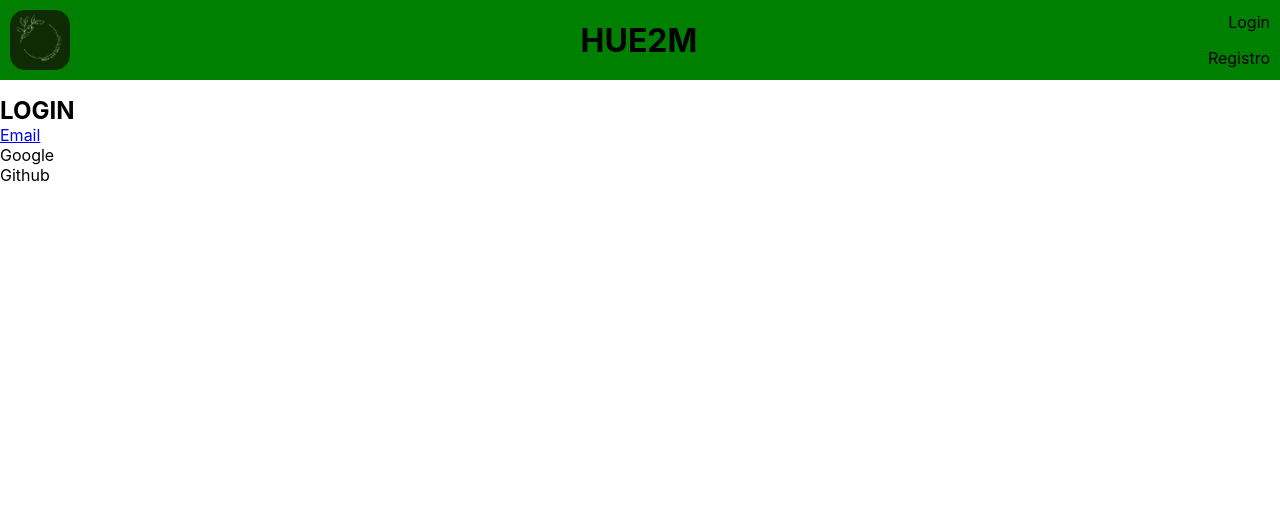
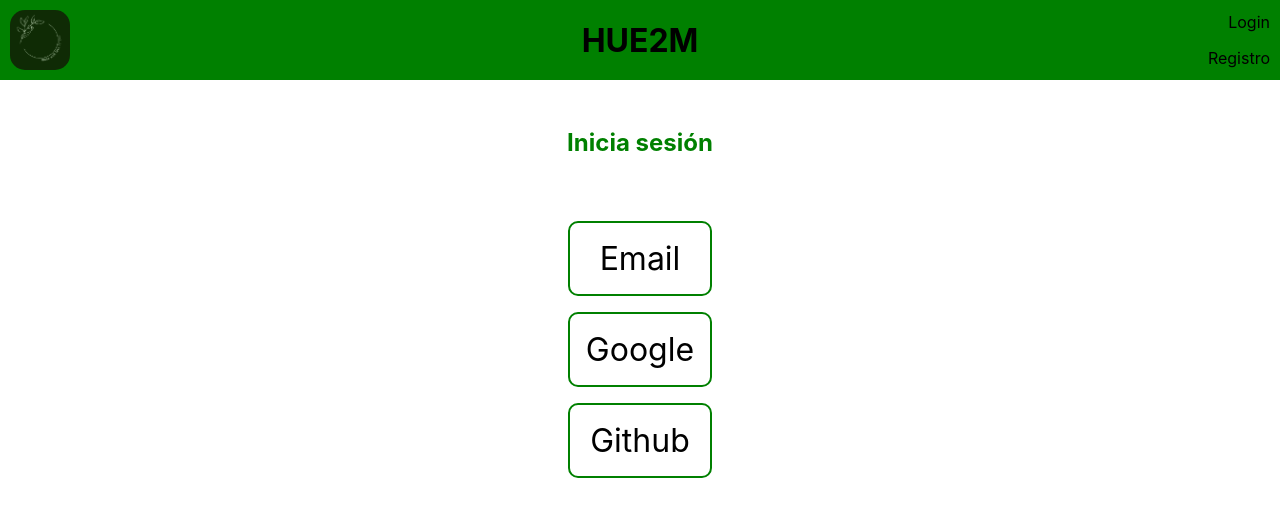
Before and after one commit to anderconsu/HUE2M_REACT, a React (Create React App) app in the folder Frontend/: page /login in a window 1280 px wide. Shown: the top 516 px of the page. Built offline with nearby package versions, Linux system fonts and the light colour scheme; no server answers.

Commit message:
login and register scss

```diff
--- a/Frontend/src/App.scss
+++ b/Frontend/src/App.scss
@@ -13,5 +13,4 @@ main {
 
 img {
   height: 100%;
-  width: 100%;
 }
--- a/Frontend/src/components/credentials/emailLogin.jsx
+++ b/Frontend/src/components/credentials/emailLogin.jsx
@@ -1,3 +1,6 @@
+//scss
+import "./scss/email.scss";
+
 import { useEffect, useState } from "react";
 import { useNavigate } from "react-router-dom";
 import "../../config/firebase-config.js";
@@ -51,8 +54,8 @@ const EmailLogin = () => {
 
     return (
         <section className="register">
-            <h1>Email Login</h1>
-            <form onSubmit={handleSubmit}>
+            <h3>Logeate con tu email</h3>
+            <form onSubmit={handleSubmit} className="loginForm">
                 <label htmlFor="emailLogin">Email</label>
                 <input
                     type="text"
@@ -70,7 +73,7 @@ const EmailLogin = () => {
                 <button type="submit">Login</button>
             </form>
             <section className="errors">
-                {firebaseError && <p>{firebaseError}</p>}
+                {firebaseError && <p className="errorFirebase error">{firebaseError}</p>}
             </section>
         </section>
     );
--- a/Frontend/src/components/credentials/emailRegister.jsx
+++ b/Frontend/src/components/credentials/emailRegister.jsx
@@ -1,10 +1,16 @@
+//scss
+import "./scss/email.scss";
+
 import { useEffect, useState } from "react";
 import { useNavigate } from "react-router-dom";
 
 import "../../config/firebase-config.js";
-import { getAuth, createUserWithEmailAndPassword, updateProfile } from "firebase/auth";
+import {
+    getAuth,
+    createUserWithEmailAndPassword,
+    updateProfile,
+} from "firebase/auth";
 const auth = getAuth();
-
 
 // regex
 const emailRegx = /^[\w-\.]+@([\w-]+\.)+[\w-]{2,4}$/g;
@@ -24,7 +30,7 @@ const EmailRegister = () => {
             .then((userCredential) => {
                 // Signed in
                 user = userCredential.user;
-                updateProfile(user, {displayName: name.toString()})
+                updateProfile(user, { displayName: name.toString() });
                 // ...
             })
             .then(() => {
@@ -90,8 +96,9 @@ const EmailRegister = () => {
     }, [email, password, repassword]);
     return (
         <section className="register">
-            <h1>Email Register</h1>
-            <form onSubmit={handleSubmit}>
+            <h3>Registra tu email</h3>
+            <form onSubmit={handleSubmit} className="registerForm">
+                <div>
                     <label htmlFor="emailRegister">Email</label>
                     <input
                         type="text"
@@ -99,8 +106,18 @@ const EmailRegister = () => {
                         id="emailRegister"
                         onChange={(e) => setEmail(e.target.value)}
                     />
+                </div>
+                <div>
                     <label htmlFor="nameRegister">Nombre</label>
-                <input type="text" name="name" id="nameRegister" maxLength={30} onChange={(e) => setName(e.target.value)} />
+                    <input
+                        type="text"
+                        name="name"
+                        id="nameRegister"
+                        maxLength={30}
+                        onChange={(e) => setName(e.target.value)}
+                    />
+                </div>
+                <div>
                     <label htmlFor="passwordRegister">Contraseña</label>
                     <input
                         type="password"
@@ -108,25 +125,30 @@ const EmailRegister = () => {
                         id="passwordRegister"
                         onChange={(e) => setPassword(e.target.value)}
                     />
-                <label htmlFor="repasswordRegister">Repetir contraseña</label>
+                </div>
+                <div>
+                    <label htmlFor="repasswordRegister">
+                        Repetir contraseña
+                    </label>
                     <input
                         type="password"
                         name="repassword"
                         id="repasswordRegister"
                         onChange={(e) => setRePassword(e.target.value)}
                     />
+                </div>
                 <button type="submit">Registrarse</button>
             </form>
             <section className="errors">
                 {errorMessage &&
                     errorMessage.map((error, index) => (
-                        <p key={index}>{error}</p>
+                        <p key={index} className="error">{error}</p>
                     ))}
                 {submitError &&
                     submitError.map((error, index) => (
-                        <p key={index}>{error}</p>
+                        <p className="error" key={index}>{error}</p>
                     ))}
-                {firebaseError && <p>{firebaseError}</p>}
+                {firebaseError && <p className="errorFirebase error">{firebaseError}</p>}
             </section>
         </section>
     );
--- a/Frontend/src/components/credentials/login.jsx
+++ b/Frontend/src/components/credentials/login.jsx
@@ -1,3 +1,5 @@
+//scss
+import "./scss/login.scss";
 //context import
 import UserContext from "../../context/userContext";
 import TokenContext from "../../context/token";
@@ -59,6 +61,8 @@ const Login = () => {
                     );
                 } else if (errorCode === "auth/user-cancelled") {
                     setFirebaseError("El login fue cancelado");
+                }else if (errorCode === "auth/popup-closed-by-user") {
+                    setFirebaseError("Se ha cerrado el pop-up del login");
                 } else {
                     setFirebaseError(errorCode);
                 }
@@ -73,8 +77,9 @@ const Login = () => {
             });
     };
     return (
-        <section>
-            <h2>LOGIN</h2>
+        <section className="login">
+            <h2>Inicia sesión</h2>
+            <section className="providers">
                 <article>
                     <Link to="/login/email">Email</Link>
                 </article>
@@ -96,7 +101,8 @@ const Login = () => {
                         Github
                     </p>
                 </article>
-            {firebaseError && <p>{firebaseError}</p>}
+            </section>
+            {firebaseError && <p className="errorFirebase">{firebaseError}</p>}
         </section>
     );
 };
--- a/Frontend/src/components/credentials/register.jsx
+++ b/Frontend/src/components/credentials/register.jsx
@@ -1,3 +1,6 @@
+//scss
+import "./scss/login.scss";
+
 //context import
 import UserContext from "../../context/userContext";
 import TokenContext from "../../context/token";
@@ -74,7 +77,9 @@ const Register = () => {
     };
     return (
         <section className="register">
-            <h3>Registro</h3>
+            <h2>Registro</h2>
+            <section className="providers">
+
             <article>
                 <Link to="/register/email">Email</Link>
             </article>
@@ -96,6 +101,7 @@ const Register = () => {
                     Github
                 </p>
             </article>
+            </section>
             {firebaseError && <p>{firebaseError}</p>}
         </section>
     );
--- /dev/null
+++ b/Frontend/src/components/credentials/scss/email.scss
@@ -0,0 +1,48 @@
+@use '../../css/generalVariables.scss' as var;
+.register {
+    display: flex;
+    flex-direction: column;
+    align-items: center;
+    & h3 {
+        text-align: center;
+        color: var.$pri-color
+    }
+    & .error {
+        color: red;
+        text-align: center;
+    }
+    }
+
+.registerForm, .loginForm {
+    display: flex;
+    flex-direction: column;
+    gap: 1rem;
+    align-items: left;
+    font-size: 2rem;
+    & > * {
+        display: flex;
+        flex-direction: column;
+    }
+    & input {
+        padding: 0.3rem;
+        font-size: 1rem;
+        border-radius: 0.2rem;
+        border: 1px solid var.$sec-color;
+    }
+    & button {
+        margin-left: auto;
+        font-size: 1rem;
+        background-color: var.$pri-color;
+        border-radius: 1rem;
+        padding: 0.5rem;
+        width: 37%;
+        color: var.$third-color;
+        border: none;
+        transition: 500ms;
+        &:hover {
+            cursor: pointer;
+            scale: 1.1;
+        }
+
+    }
+}
--- /dev/null
+++ b/Frontend/src/components/credentials/scss/login.scss
@@ -0,0 +1,51 @@
+@use '../../css/generalVariables.scss' as var;
+
+.login, .register {
+    width: 100%;
+    display: flex;
+    flex-direction: column;
+    align-items: center;
+    padding: 1rem;
+    margin: 0 auto;
+    gap: 2rem;
+    width: 80%;
+    & h2 {
+
+        padding: 1rem;
+        font-size: 1.5rem;
+        text-align: center;
+        color: var.$pri-color;
+    }
+    & .providers {
+        padding: 1rem;
+        max-width: 500px;
+        display: flex;
+        flex-direction: column;
+        gap: 1rem;
+        text-align: center;
+        font-size: 2rem;
+        & > * {
+            border: 2px solid var.$pri-color;
+            border-radius: 10px;
+            padding: 1rem;
+            transition: 500ms;
+        }
+        & > *:hover {
+            & a, a:visited {
+                color: var.$pri-color;
+            }
+            color: var.$pri-color;
+            cursor: pointer;
+            scale: 1.1;
+        }
+        & a, a:visited {
+            color: var.$sec-color;
+            text-decoration: none;
+        }
+
+
+    }
+    & .errorFirebase {
+        color: red;
+    }
+}
--- a/Frontend/src/components/header/header.scss
+++ b/Frontend/src/components/header/header.scss
@@ -21,9 +21,8 @@ header {
 }
 
 .logo {
-    height: 100%;
     padding: 10px;
-
+    width: 25%;
     & img {
         transition: 1s;
         border-radius: 25%;
@@ -36,6 +35,7 @@ header {
 }
 
 nav {
+    width: 25%;
     display: flex;
     flex-direction: column;
     flex-wrap: nowrap;
--- a/Frontend/src/components/main/css/landing.scss
+++ b/Frontend/src/components/main/css/landing.scss
@@ -50,6 +50,7 @@
             animation-duration: 1.5s;
             border-radius:100%;
             transition: 1s;
+            width: 100%;
         }
         & :hover{
             cursor: pointer;
--- a/Frontend/src/components/main/landing.jsx
+++ b/Frontend/src/components/main/landing.jsx
@@ -24,17 +24,17 @@ const Landing = () => {
             <article className='info'>
                 <h3>
                     ¿Te has preguntado alguna vez si has comido demasiado
-                    durante el dia?
+                    durante el día?
                 </h3>
                 <p>
-                    Muchas veces nos preguntamos a lo largo del dia si hemos
-                    comido demasiado y no tenemos claro cual seria la cantidad
-                    idonea a consumir.
+                    Muchas veces nos preguntamos a lo largo del día si hemos
+                    comido demasiado y no tenemos claro cual sería la cantidad
+                    idónea a consumir.
                 </p>
                 <p>
-                    Con esta web podras saber el valor nutricional de tu ingesta diaria y saber en porcentaje cuanto has consumido de cada uno sobre los valores recomendados.
+                    Con esta web podras saber el valor nutricional de tu ingesta diaria.
                 </p>
-                <p>Tambien contamos con un analisis avanzado basado en inteligencia artificial que indica la calidad de la ingesta y en que se puede mejorar.</p>
+                <p>También contamos con un análisis avanzado basado en inteligencia artificial que indica la calidad de la ingesta y en qué se puede mejorar.</p>
             </article>
             <picture className="bottomLogo" onClick={()=> {window.location.href = 'https://fullstack.cloudconsu.com/RampUP/web_personal/pages/never.html'}}>
                 <img
```
Lines whose indentation alone changed are shown as unchanged.
